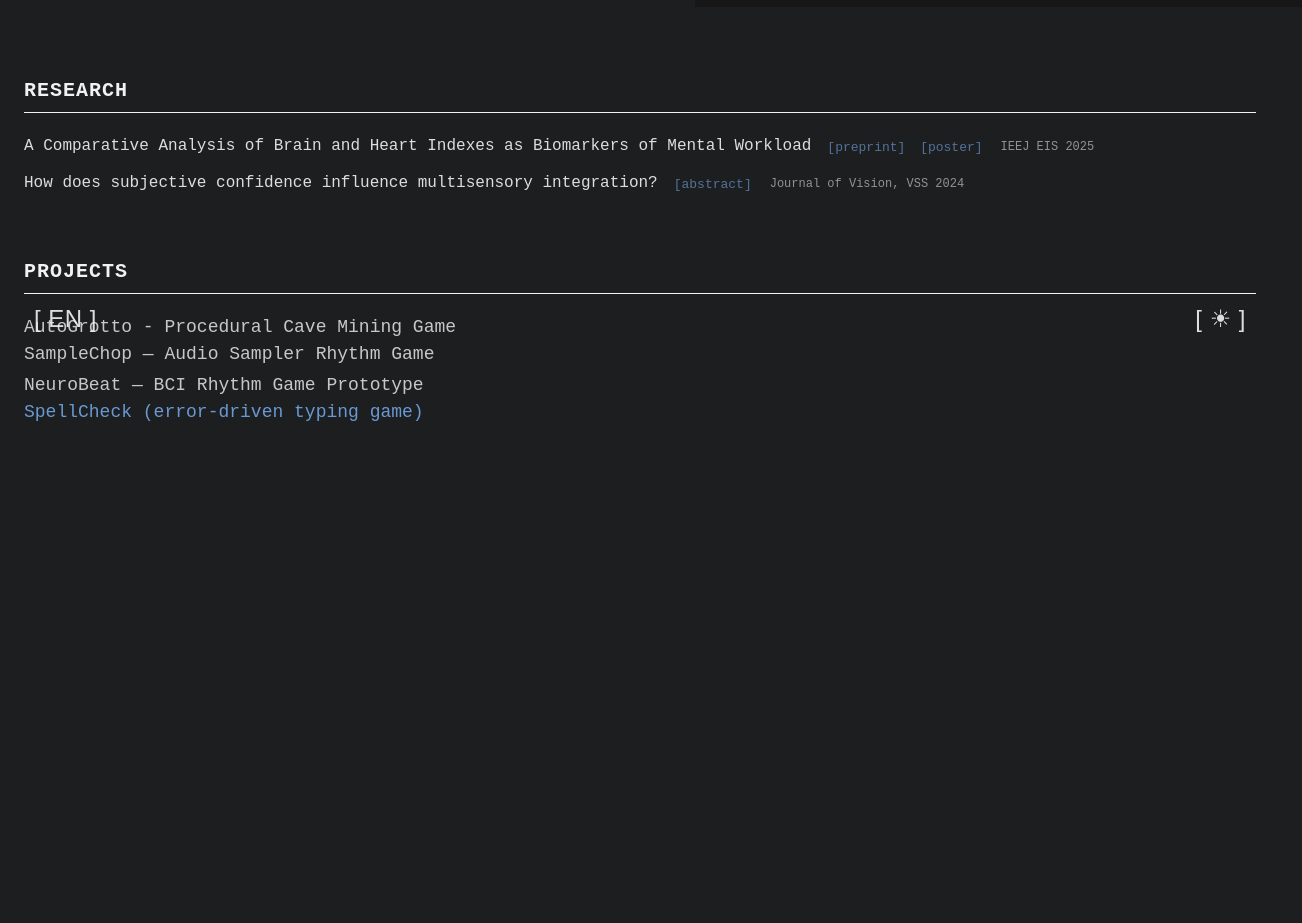
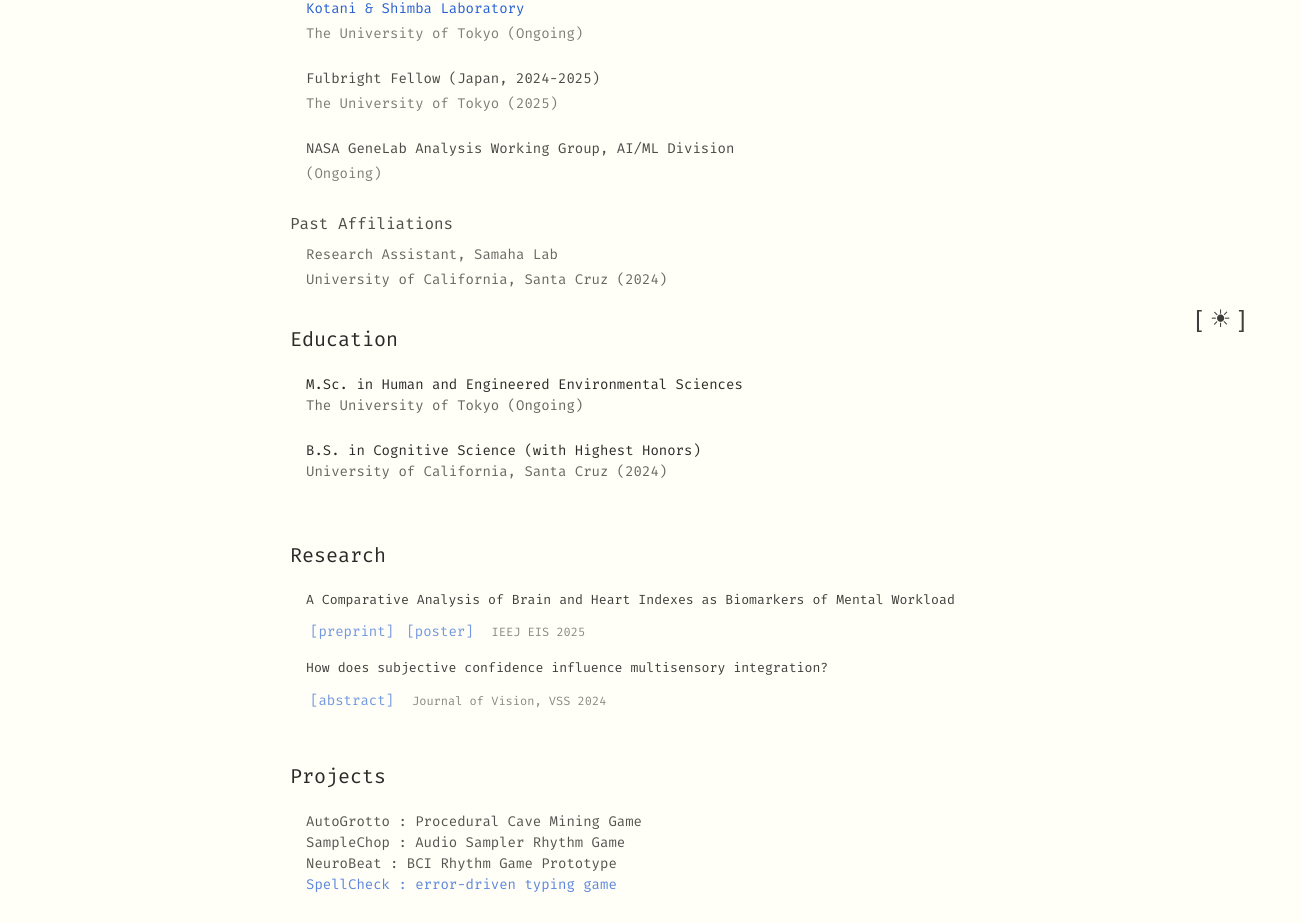
Before and after one commit to maxvolkan/maxvolkan.github.io, a plain HTML site: page index.html in a window 1280 px wide. Shown: the part 437-1360 px from the top of the page, 1302 px wide, since content can reach past the window. Before the commit the page ends 887 px from the top, so only its background shows below. Drawn offline with Linux system fonts and the light colour scheme; a small style sheet from the web is missing.

Commit message:
updated layout to be single column, affiliation section, education section, style changes

```diff
--- a/index.html
+++ b/index.html
@@ -6,117 +6,144 @@
 	<meta name="viewport" content="width=device-width, initial-scale=1.0">
 	<title>Max Volkan</title>
 	<link rel="stylesheet" href="styles.css">
-	<link rel="stylesheet" href="https://cdn.jsdelivr.net/npm/nerd-fonts-webfonts/css/nerd-fonts-generated.css">
+	<link rel="preconnect" href="https://fonts.googleapis.com">
+	<link rel="preconnect" href="https://fonts.gstatic.com" crossorigin>
+	<link href="https://fonts.googleapis.com/css2?family=Fira+Mono:wght@400;500;700&display=swap" rel="stylesheet">
 </head>
 
-<body class="dark">
-
-	<!-- CORNER ELEMENTS -->
+<body class="light">
+	<div class="page">
 		<button class="corner-btn top-left" id="homebtn">[ * ]</button>
 		<div class="corner-label top-right" id="dateLabel"></div>
-	<button class="corner-btn bottom-left" id="langbtn">[ EN ]</button>
+		<!-- <button class="corner-btn bottom-left" id="langbtn">[ EN ]</button> -->
 		<button class="corner-btn bottom-right" id="themeToggle">[ ☀ ]</button>
-
-
-
-	<!-- MAIN CONTENT -->
-	<main class="layout">
-
-		<section class="left">
-			<h1 class="name">
-				<span>Max Volkan</span><br>
-			</h1>
-
-			<!-- <nav class="links"> -->
-			<!-- 	<a href="#" class="link-item">RESEARCH_INDEX ↗</a> -->
-			<!-- 	<a href="#" class="link-item">PROJECT_ARCHIVE ↗</a> -->
-			<!-- </nav> -->
-
-			<div class="info-panel">
-				<div class="label">Affiliation</div>
-				<p>The University of Tokyo, Graduate School of Frontier Sciences</p>
-				<p>Human and Engineered Environmental Studies</p>
-				<p>Graduate Student</p><br>
-				<p>NASA GeneLab Analysis Working Group, AI/ML Division</p>
-				<br>
-				<p>Fulbright Fellow (Japan, 2024-2025)</p>
-				<a href="/bio" class="link-item">read more... ↗</a>
-			</div>
-		</section>
-
-		<section class="center">
-		</section>
-		<section class="right">
 
 		<div class="hero-photo">
 			<img src="assets/photos/brain.webp">
 		</div>
-			<!-- <p class="bio"> -->
-			<!-- 	I am currently studying the brain and the autonomic nervous system. Specifically, my -->
-			<!-- 	research focuses on the brain-heart connection -->
-			<!-- 	and how it relates to mental fatigue. <br><br>I am also interested in teleological -->
-			<!-- 	questions -->
-			<!-- 	in -->
-			<!-- 	physiology (why phenomena such as fatigue, neural connectivity, and regulation exist -->
-			<!-- 	in the first place). -->
-			<!-- 	<br><br>I also develop games both inside and outside of research, including a recent -->
-			<!-- 	biosignal-controlled rhythm game for accessibility. -->
-			<!-- 	<br><br>Outside of work, I love listening to and making experimental electronic music -->
-			<!-- 	and -->
-			<!-- 	jazzy hip-hop beats, as well as creating digital audio-reactive art. -->
-			<!-- </p> -->
+		<!-- <p>my brain</p> -->
+		<!-- <main class="layout"> -->
+		<!---->
+		<!-- 	<section class="left"> -->
+		<!-- 	</section> -->
+		<!---->
+		<!-- 	<section class="center"> -->
+		<!-- 	</section> -->
+		<!-- 	<section class="right"> -->
+		<!-- </section> -->
+		<!---->
+		<!-- </main> -->
+
+		<h1 class="name">
+			<span>Maxwell Volkan</span><br>
+		</h1>
+
+		<a href="/bio" class="link-item">...</a>
+
+		<div class="info-panel">
+			<h2>Affiliations<h2>
+					<div class="subitem-list">
+						<p class="degree"><a href='https://neuron.t.u-tokyo.ac.jp/'>Kotani &
+								Shimba Laboratory</a></p>
+						<p class="university">The University of Tokyo (Ongoing)</p>
+						<p>Fulbright Fellow (Japan, 2024-2025)</p>
+						<p class="university">The University of Tokyo (2025)</p>
+						<p>NASA GeneLab Analysis Working Group, AI/ML Division</p>
+						<p class="university">(Ongoing)</p>
+
+					</div>
+					<h4>Past Affiliations<h4>
+							<div class="subitem-list">
+								<p class="degree">Research Assistant, Samaha Lab</p>
+								<p>University of California, Santa
+									Cruz
+									(2024)</p>
+							</div>
+		</div>
+
+		<section class="block">
+			<h2>Education</h2>
+			<div class="subitem-list">
+				<p class="degree">M.Sc. in Human and Engineered Environmental Sciences
+				<p class="university">The University of Tokyo (Ongoing)</p>
+				<p class="degree">B.S. in Cognitive Science (with
+					Highest
+					Honors)
+				</p>
+				<p class="university">University of California, Santa
+					Cruz
+					(2024)</p>
+			</div>
 		</section>
 
-	</main>
-	<!-- SCROLL SECTIONS -->
 		<section class="block" id="researchIndex">
-		<h2>RESEARCH</h2>
+			<h2>Research</h2>
+			<div class="subitem-list">
 				<div class="paper-item">
 					<p class="paper-title">
-				A Comparative Analysis of Brain and Heart Indexes as Biomarkers of Mental Workload
+						A Comparative Analysis of Brain and Heart Indexes as Biomarkers of
+						Mental
+						Workload
 					</p>
-
+					<div class="paper-meta">
 						<div class="paper-links">
-				<a href="papers/brain-heart-preprint.pdf" target="_blank">[preprint]</a>
-				<a href="papers/brain-heart-poster.pdf" target="_blank">[poster]</a>
+							<a href="papers/brain-heart-preprint.pdf"
+								target="_blank">[preprint]</a>
+							<a href="papers/brain-heart-poster.pdf"
+								target="_blank">[poster]</a>
 						</div>
 						<span class="mini-meta">IEEJ EIS 2025</span>
+					</div>
 				</div>
 
 				<div class="paper-item">
 					<p class="paper-title">
-				How does subjective confidence influence multisensory integration?
+						How does subjective confidence influence multisensory
+						integration?
 					</p>
-
+					<div class="paper-meta">
 						<div class="paper-links">
-				<a href="https://doi.org/10.1167/jov.24.10.477" target="_blank">[abstract]</a>
+							<a href="https://doi.org/10.1167/jov.24.10.477"
+								target="_blank">[abstract]</a>
 						</div>
 
 						<span class="mini-meta">Journal of Vision, VSS 2024</span>
 					</div>
+				</div>
+			</div>
 		</section>
 
 		<section class="block" id="projectArchive">
-		<h2>PROJECTS</h2>
+			<h2>Projects</h2>
+			<div class="subitem-list">
 				<div class="project-item">
 					<p class="project-title" onclick="openProject('autogrotto')" data-type="godot">
-				AutoGrotto - Procedural Cave Mining Game
+						AutoGrotto : Procedural Cave Mining Game
 					</p>
 				</div>
 
 				<div class="project-item">
 					<p class="project-title" onclick="openProject('samplechop')" data-type="godot">
-				SampleChop — Audio Sampler Rhythm Game
+						SampleChop : Audio Sampler Rhythm Game
 					</p>
 				</div>
 
 				<div class="project-item">
-			<p class="project-title" onclick="openProject('neurobeat')" data-tech="godot, matlab">
-				NeuroBeat — BCI Rhythm Game Prototype
+					<p class="project-title" onclick="openProject('neurobeat')"
+						data-tech="godot, matlab">
+						NeuroBeat : BCI Rhythm Game Prototype
 					</p>
 				</div>
-		<a class="project-title" href='https://max-reformed.itch.io/spellcheck'>SpellCheck (error-driven typing
-			game)</a>
+				<div class="project-item">
+					<p class="project-title">
+						<a class="project-title"
+							href='https://max-reformed.itch.io/spellcheck'>SpellCheck :
+							error-driven
+							typing
+							game</a>
+					</p>
+				</div>
+			</div>
 		</section>
 		<div id="monitor" class="monitor">
 
@@ -137,6 +164,7 @@
 				</div>
 			</div>
 			<script src="script.js"></script>
+		</div>
 </body>
 
 </html>
--- a/script.js
+++ b/script.js
@@ -84,7 +84,7 @@ const projectData = {
 			"assets/games/neurobeat/neurobeat_gameplay.webp",
 			"assets/games/neurobeat/bio_signals.webp",
 		],
-		caption: "NeuroBeat — Multimodal BCI rhythm prototype."
+		caption: "NeuroBeat — Multimodal BCI rhythm game prototype."
 	}
 };
 let currentProject = null;
--- a/styles.css
+++ b/styles.css
@@ -1,8 +1,7 @@
-/* RESET -------------------------------------------------- */
 * {
   margin: 0;
   padding: 0;
-  box-sizing: border-box;
+  box-sizing: inherit;
 }
 
 a {
@@ -25,17 +24,51 @@ a::after {
 a:hover::after {
     width: 100%;
 }
+
+h1, h2 {
+  font-family: "Fira Mono", monospace;
+  font-weight: 400;
+  font-size: 1.25rem;
+}
+
+h3, h4 {
+  font-family: "Fira Mono", monospace;
+  font-weight: 400;
+  font-size: 1.0rem;
+	color: rgba(0,0,0,0.7);
+}
+
+.page {
+  max-width: 1200px;      /* controls overall page width */
+	width: 100%;
+  margin-right: auto;        /* centers the column */
+	margin-left: auto;
+	display: block;
+	box-sizing: border-box;
+  /* padding: 0 20px;       /* breathing room on small screens */
+padding-left: 250px;
+    padding-right: 250px;
+}
+
+.name {
+	font-size: 2.15rem;
+}
+
 body {
-  --bg: #ece9e4;
-  --text: #111;
+  --bg: #fffff7;
+  --text: rgba(0,0,0,0.84);
   --border: #111;
   --link: #0044cc;
   --link-hover: #000000;
   background: var(--bg);
   color: var(--text);
-  font-family: monospace;
-  	font-size: 18px;
+  font-family: "Fira Mono", monospace;
+  	font-size: 0.875rem;
 	line-height: 1.5;
+
+  align-items: center;
+  justify-content: center;
+  margin: auto;
   padding: 24px;
   min-height: 100vh;
   transition: background 0.3s ease, color 0.3s ease;
@@ -49,10 +82,15 @@ body.dark {
   /* --link: #0044cc; */
   /* --link-hover: #000000; */
   --text: #f2f2f2;
-  --border: #f2f2f2;
+  /* --border: #f2f2f2; */
 
  --link: #7db7ff;
   --link-hover: #ffffff;
+}
+
+.subitem-list {
+	padding: 4px 16px;
+	font-size: 0.875rem;
 }
 
 /* CORNER BUTTONS ---------------------------------------- */
@@ -97,25 +135,30 @@ body.dark {
 .title {
   font-size: 68px;
   line-height: 1;
-  margin-bottom: 20px;
+  /* margin-bottom: 20px; */
 }
 
 .info-panel {
-  border-left: 1px solid var(--border);
-  padding-left: 12px;
+  /* border-left: 1px solid var(--border); */
   margin-top: 20px;
 }
 
 .info-panel .label {
-  font-size: 13px;
+  font-size: 1.25rem;
   opacity: 0.6;
   margin-top: 14px;
 }
 
 .info-panel p {
   margin-top: 4px;
-  font-size: 16px;
+	gap: 12px;
+  font-size: 0.875rem;
   opacity: 0.85;
+}
+
+.university {
+	color: rgba(0,0,0,0.6);
+	margin-bottom: 1.5rem;
 }
 
 /* RIGHT SIDE --------------------------------------------- */
@@ -123,9 +166,20 @@ body.dark {
   width: 45%;
   max-width: 600px;
 }
+.right p {
+	align-items: centered;
+	font-size: 10px;
+}
+
 .hero-photo img {
-	height: 340px;
 
+  max-width: 700px;      /* controls overall page width */
+  margin: auto;        /* centers the column */
+	display: block;
+  padding: 0 20px;       /* breathing room on small screens */
+	height: 15rem;
+
+	margin-bottom: 2.5rem;
 
 }
 
@@ -133,7 +187,7 @@ body.dark {
 .bio {
   font-size: 14px;
   line-height: 1.65;
-  border-left: 1px solid var(--border);
+  /* border-left: 1px solid var(--border); */
   padding-left: 18px;
   opacity: 1;
 }
@@ -167,17 +221,14 @@ body.dark {
     line-height: 1.65;
 }
 
-/* BLOCK SECTIONS (SCROLL DOWN) ---------------------------- */
 .block {
-  margin-top: 60px;
+  margin-top: 30px;
 }
 
 .block h2 {
-  font-size: 20px;
-  margin-bottom: 20px;
-  text-transform: uppercase;
-  letter-spacing: 1px;
-  border-bottom: 1px solid var(--border);
+  /* font-size: 20px; */
+  margin-bottom: 10px;
+  /* border-bottom: 1px solid var(--border); */
   padding-bottom: 6px;
 }
 .mini-meta {
@@ -219,19 +270,27 @@ body.dark .bottom-fade {
 }
 .paper-item {
   display: flex;
+	flex-direction: column;
+  align-items: flex-start;
+  gap: 12px;
+  margin-bottom: 1rem;
+}
+
+.paper-meta {
+  display: flex;
   align-items: center;
   gap: 12px;
-  margin-bottom: 10px;
 }
 
 .paper-title {
-  font-size: 16px;
+  /* font-size: 16px; */
+
+	font-size: 0.825rem;
   opacity: 0.9;
-  line-height: 1.4;
 }
 
 .paper-links a {
-  font-size: 13px;
+  font-size: 0.875rem;
   opacity: 0.55;
   text-decoration: none;
   padding-left: 4px;
@@ -250,11 +309,11 @@ body.dark .bottom-fade {
     opacity: 1;
     transform: translateX(4px);
 }
-/* .project-title { */
-/*     display: flex; */
-/*     align-items: center; */
-/*     gap: 8px; */
-/* } */
+.project-title {
+    display: flex;
+    align-items: center;
+    gap: 8px;
+}
 
 .project-icon {
     font-family: "NerdFontsSymbols NerdFontsSymbols2";
@@ -266,7 +325,6 @@ body.dark .bottom-fade {
 .project-icon:hover {
     opacity: 1;
 }
-/* MONITOR PANEL ------------------------------------------------- */
 .monitor {
     position: fixed;
     top: 50%;
@@ -289,12 +347,12 @@ body.dark .bottom-fade {
 }
 
 .monitor.open {
-    right: 40px; /* where it ends up */
+    right: 40px;
 }
 .monitor-tab {
     position: absolute;
     top: 50%;
-    left: -34px; /* sticks out of the left side of the monitor */
+    left: -34px;
     transform: translateY(-50%);
     width: 34px;
     height: 64px;
@@ -303,7 +361,7 @@ body.dark .bottom-fade {
     color: var(--text);
 
     border: 1px solid var(--border);
-    border-right: none; /* attaches cleanly to the monitor panel */
+    border-right: none;
 
     font-size: 28px;
     line-height: 60px;
@@ -371,7 +429,6 @@ body.dark .bottom-fade {
     object-fit: contain;
 }
 
-/* CAPTION + ARROWS BAR */
 .monitor-caption-bar {
     width: 100%;
     display: flex;
@@ -389,7 +446,6 @@ body.dark .bottom-fade {
     margin: 0;
 }
 
-/* Minimal arrow buttons */
 .media-nav.small {
     background: none;
     border: none;
@@ -403,7 +459,7 @@ body.dark .bottom-fade {
 .media-nav.small:hover {
     opacity: 1;
 }
-/* MOBILE -------------------------------------------------- */
+
 @media (max-width: 800px) {
   body {
     padding: 20px;
@@ -418,7 +474,7 @@ body.dark .bottom-fade {
     width: 100%;
   }
 
-  .nier-title {
+  .title {
     font-size: 36px;
   }
 
```
Also changed, not shown: bio.html (+4 -4 lines), 2 other files. Lines whose indentation alone changed are shown as unchanged.
